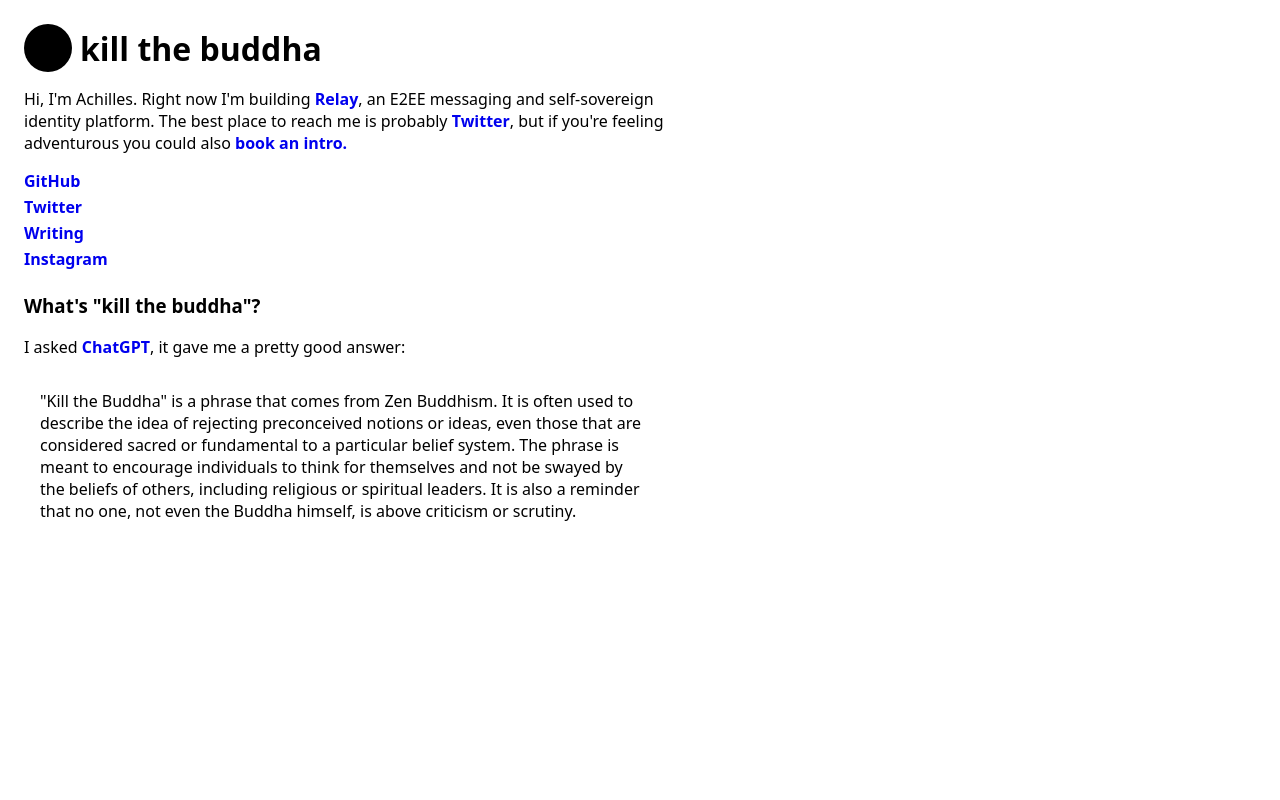
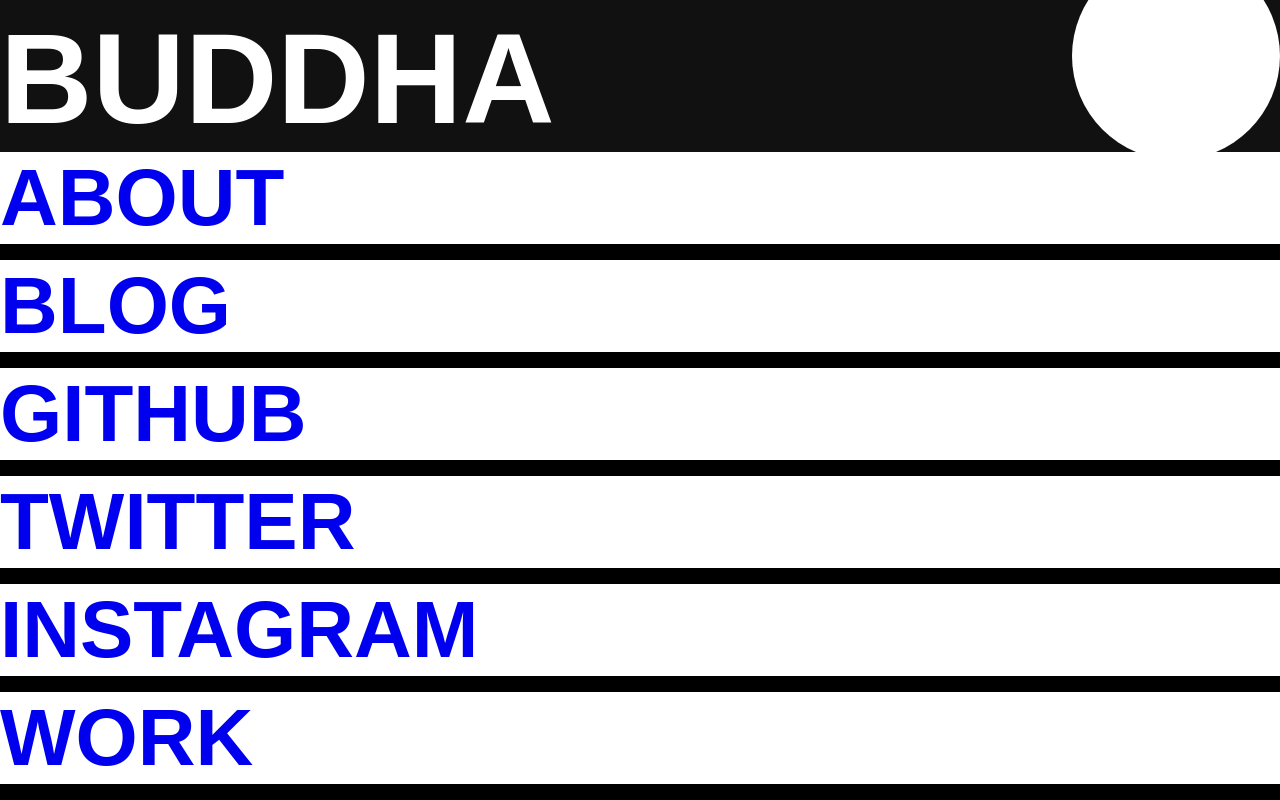
Before and after one commit to killthebuddh4/killthebuddh4.github.io, a plain HTML site: page index.html in a window 1280 px wide. Drawn offline with Linux system fonts and the light colour scheme.

Commit message:
Redesign

```diff
--- a/index.html
+++ b/index.html
@@ -1,75 +1,100 @@
 <!DOCTYPE html>
+<html lang="en">
 <style>
+    html, body, header, h1, h2 {
+        margin: 0;
+        padding: 0;
+    }
+
     body {
-    max-width: 70ch;
-    padding: 1rem;
-    font-family: system-ui, -apple-system, BlinkMacSystemFont, 'Segoe UI', Roboto, Oxygen, Ubuntu, Cantarell, 'Open Sans', 'Helvetica Neue', sans-serif;
+        font-family: sans-serif;
+        display: flex;
+        flex-direction: column;
+        height: 100vh;
     }
+
+    header {
+        overflow-x: hidden;
+        overflow-y: hidden;
+        height: 25vh;
+        display: flex;
+        justify-content: space-between;
+        align-items: flex-end;
+        background-color: black;
+    }
+    header h1 {
+        font-size: 8rem;
+        color: white;
+    }
+
+    header:hover {
+        background-color: #111;
+    }
+
+    .circle {
+        background-color: white;
+        border-radius: 50%;
+        aspect-ratio: 1/1;
+        height: 26vh;
+        margin-bottom: -1vh;
+    }
+
     nav {
         display: flex;
+        flex-grow: 1;
         flex-direction: column;
+        justify-content: flex-end;
     }
-  .black-circle {
-    width: 3rem;
-    height: 3rem;
-    background-color: black;
-    border-radius: 100rem;
-    margin-right: 0.5rem;
-  }
-  header {
-    display: flex;
-    align-items: center;
-  }
-  header h1 {
-    margin: 0;
-  }
-  nav {
-    display: flex;
-  }
-  nav a {
-    margin-bottom: 0.25rem;
-  }
-  blockquote {
-    margin: 0;
-    padding: 1rem;
-  }
+
     a {
         text-decoration: none;
-    font-weight: 600;
+    }
+
+    a h2 {
+        font-size: 5rem;
+        border-bottom: 1rem solid black;
+        cursor: pointer;
+    }
+
+    a h2:hover {
+        color: #333;
+        border-bottom: 1rem solid #333;
+    }
+
+    a h2:active {
+        color: #333;
+        border-bottom: 1rem solid #333;
     }
 </style>
-<html>
+<head>
+    <meta charset="UTF-8">
+    <link rel="icon" href="favicon.png" sizes="any" type="image/png">
+    <title>Kill the Buddha</title>
+</head>
 <body>
     <header>
-      <a href="/">
-        <div class="black-circle"></div>
+        <h1>KILL THE BUDDHA</h1>
+        <div class="circle"></div>
+    </header>
+    <nav>
+        <a href="/about.html">
+            <h2>ABOUT</h2>
         </a>
-      <h1>kill the buddha</h1>
-    </header>
-    <main>
-      <p>Hi, I'm Achilles. Right now I'm building <a href="https://github.com/relaycc">Relay</a>, an E2EE messaging and
-      self-sovereign identity platform. The best place to reach me is probably
-      <a href="https://twitter.com/killthebuddha_">Twitter</a>, but if you're feeling adventurous you could also <a
-      href="https://cal.com/achilles-schmelzer-pb38ql/intro?month=2022-12&date=2022-12-14">book
-      an intro.</a></p>
-      <nav>
-        <a href="https://github.com/killthebuddh4">GitHub</a>
-        <a href="https://twitter.com/killthebuddha_">Twitter</a>
-        <a href="https://killthebuddha.svbtle.com/">Writing</a>
-        <a href="https://instagram.com/killthebuddh4">Instagram</a>
+        <a href="https://killthebuddha.svbtle.com">
+            <h2>BLOG</h2>
+        </a>
+        <a href="https://github.com/killthebuddh4">
+            <h2>GITHUB</h2>
+        </a>
+        <a href="https://twitter.com/killthebuddha_">
+            <h2>TWITTER</h2>
+        </a>
+        <a href="https://instagram.com/killthebuddh4">
+            <h2>INSTAGRAM</h2>
+        </a>
+        <a href="/projects.html">
+            <h2>WORK</h2>
+        </a>
     </nav>
-      <h3>What's "kill the buddha"?</h3>
-      <p>I asked <a href="https://openai.com/blog/chatgpt/">ChatGPT</a>, it gave
-      me a pretty good answer:
-      <blockquote>
-        "Kill the Buddha" is a phrase that comes from Zen Buddhism. It is often
-        used to describe the idea of rejecting preconceived notions or ideas, even
-        those that are considered sacred or fundamental to a particular belief
-        system. The phrase is meant to encourage individuals to think for
-        themselves and not be swayed by the beliefs of others, including religious
-        or spiritual leaders. It is also a reminder that no one, not even the
-        Buddha himself, is above criticism or scrutiny.
-      </blockquote>
-    </main>
 </body>
 </html>
```
Also changed, not shown: favicon.png (added). Lines whose indentation alone changed are shown as unchanged.
